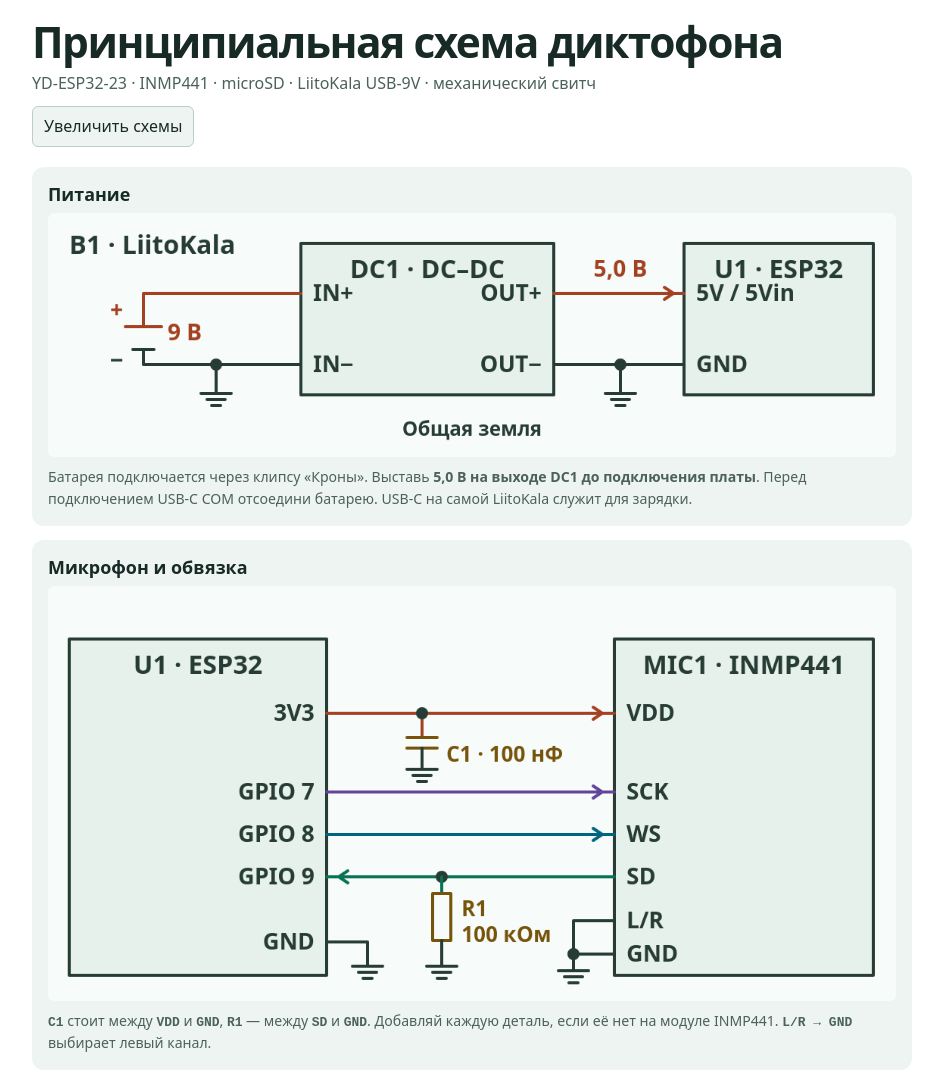
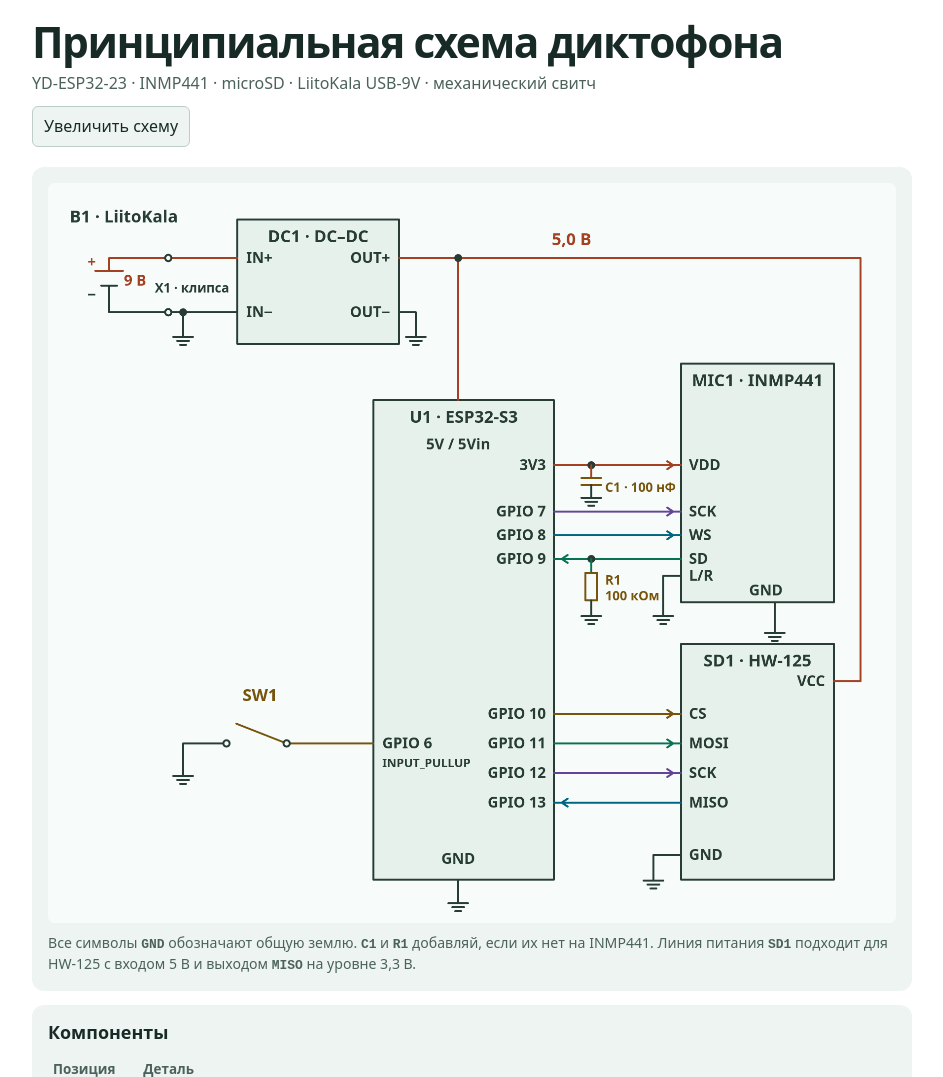
Before and after one commit to dapmoed/weeklywins, a plain HTML site: page docs/esp32-recorder-circuit.html in a window 1280 px wide. Shown: the top 1077 px of the page, without its empty margins (168-1111 px from the left). Drawn offline with Linux system fonts and the light colour scheme.

Commit message:
Draw all recorder components on one schematic

```diff
--- a/docs/esp32-recorder-circuit.html
+++ b/docs/esp32-recorder-circuit.html
@@ -26,7 +26,7 @@
     figure, .parts { padding: 16px; border-radius: var(--radius, 12px); background: var(--surface); }
     h2 { margin-block-end: 8px; font-size: 1.12rem; line-height: 1.25; }
     .diagram { overflow-x: auto; border-radius: 6px; }
-    main.zoomed canvas { min-width: 560px; }
+    main.zoomed canvas { min-width: 860px; }
     .zoom { margin-block-start: 10px; border: 1px solid var(--rule); border-radius: 6px; background: var(--surface);
       color: var(--ink); padding: 7px 11px; font: inherit; cursor: pointer; }
     .zoom:focus-visible { outline: 2px solid var(--focus); outline-offset: 3px; }
@@ -61,54 +61,17 @@
   <header>
     <h1>Принципиальная схема диктофона</h1>
     <p>YD-ESP32-23 · INMP441 · microSD · LiitoKala USB-9V · механический свитч</p>
-    <button class="zoom" type="button" aria-pressed="false">Увеличить схемы</button>
+    <button class="zoom" type="button" aria-pressed="false">Увеличить схему</button>
   </header>
 
   <section>
     <figure>
-      <h2>Питание</h2>
-      <div class="diagram" tabindex="0">
-        <canvas id="power" width="1120" height="322" role="img" aria-label="LiitoKala 9 В питаёт DC–DC. Выход преобразователя 5 В подключён к 5Vin платы, минусы подключены к общей земле."></canvas>
+      <div class="diagram" tabindex="0" role="region" aria-label="Чертёж схемы">
+        <canvas id="circuit" width="1720" height="1500" role="img" aria-label="Полная схема диктофона вокруг одной платы ESP32. Батарея B1 питает DC1, выход 5 В идёт на 5Vin платы и VCC адаптера SD1. Плата питает MIC1 от 3V3. GPIO 7, 8, 9 идут на SCK, WS и SD микрофона. Конденсатор C1 соединяет VDD с землёй, резистор R1 соединяет SD с землёй. L/R микрофона заземлён. SW1 замыкает GPIO 6 на землю. GPIO 10, 11, 12, 13 идут на CS, MOSI, SCK, MISO адаптера microSD. Все символы земли соединены."></canvas>
       </div>
       <figcaption>
-        Батарея подключается через клипсу «Кроны». Выставь <strong>5,0 В на выходе DC1 до подключения платы</strong>.
-        Перед подключением USB-C COM отсоедини батарею. USB-C на самой LiitoKala служит для зарядки.
-      </figcaption>
-    </figure>
-  </section>
-
-  <section>
-    <figure>
-      <h2>Микрофон и обвязка</h2>
-      <div class="diagram" tabindex="0">
-        <canvas id="microphone" width="1120" height="548" role="img" aria-label="3V3 платы подключён к VDD микрофона. GPIO 7 к SCK, GPIO 8 к WS, GPIO 9 к SD. L/R и GND на землю. C1 подключён между VDD и GND, R1 между SD и GND."></canvas>
-      </div>
-      <figcaption>
-        <code>C1</code> стоит между <code>VDD</code> и <code>GND</code>, <code>R1</code> — между <code>SD</code> и <code>GND</code>.
-        Добавляй каждую деталь, если её нет на модуле INMP441. <code>L/R → GND</code> выбирает левый канал.
-      </figcaption>
-    </figure>
-  </section>
-
-  <section>
-    <figure>
-      <h2>Кнопка записи</h2>
-      <div class="diagram" tabindex="0">
-        <canvas id="switch" width="1120" height="246" role="img" aria-label="Нормально разомкнутый механический свитч SW1 подключён между GPIO 6 платы ESP32 и GND. GPIO 6 имеет внутреннюю подтяжку."></canvas>
-      </div>
-      <figcaption>Свитч замыкается при нажатии. Подтяжку GPIO 6 включает прошивка. Отдельный резистор для свитча не нужен.</figcaption>
-    </figure>
-  </section>
-
-  <section>
-    <figure>
-      <h2>Карта microSD по SPI</h2>
-      <div class="diagram" tabindex="0">
-        <canvas id="microSD" width="1120" height="558" role="img" aria-label="GPIO 10 к CS, GPIO 11 к MOSI, GPIO 12 к SCK, GPIO 13 к MISO. У регулируемого HW-125 VCC подключён к 5 В, а GND к общей земле."></canvas>
-      </div>
-      <figcaption>
-        Схема питания показана для HW-125 с регулятором 3,3 В. Проверь маркировку экземпляра и уровень <code>MISO</code> перед подключением к ESP32.
-        Используй карту с FAT32. Записи хранятся в <code>/weeklywins</code>.
+        Все символы <code>GND</code> обозначают общую землю. <code>C1</code> и <code>R1</code> добавляй, если их нет на INMP441.
+        Линия питания <code>SD1</code> подходит для HW-125 с входом 5 В и выходом <code>MISO</code> на уровне 3,3 В.
       </figcaption>
     </figure>
   </section>
@@ -118,7 +81,8 @@
     <table>
       <thead><tr><th scope="col">Позиция</th><th scope="col">Деталь</th></tr></thead>
       <tbody>
-        <tr><td><code>B1</code></td><td>Одна LiitoKala USB-9V (6F22) и клипса «Кроны».</td></tr>
+        <tr><td><code>B1</code></td><td>Одна LiitoKala USB-9V (6F22).</td></tr>
+        <tr><td><code>X1</code></td><td>Клипса «Кроны» для подключения батареи.</td></tr>
         <tr><td><code>DC1</code></td><td>Понижающий DC–DC модуль с общей землёй, входом на 9 В и выходом 5 В.</td></tr>
         <tr><td><code>U1</code></td><td>Плата YD-ESP32-23 с модулем ESP32-S3-N8R2.</td></tr>
         <tr><td><code>MIC1</code></td><td>Модуль цифрового микрофона INMP441.</td></tr>
@@ -128,7 +92,7 @@
         <tr><td><code>C1</code></td><td>Керамический конденсатор 100 нФ, если на модуле нет развязки питания.</td></tr>
       </tbody>
     </table>
-    <p class="fine">Все символы <code>GND</code> обозначают общую землю. Возможности конкретной батареи проверь под нагрузкой при старте Wi-Fi и записи.</p>
+    <p class="fine">Выставь 5,0 В на выходе DC1 до подключения платы. Проверь питание при старте Wi-Fi и записи. Перед подключением USB-C COM отсоедини клипсу батареи.</p>
   </section>
   <footer>
     <a href="https://github.com/vcc-gnd/YD-ESP32-S3/blob/main/README.md">Распиновка YD-ESP32-S3</a> ·
@@ -143,7 +107,7 @@
   zoom.addEventListener('click', () => {
     const enabled = document.querySelector('main').classList.toggle('zoomed');
     zoom.setAttribute('aria-pressed', String(enabled));
-    zoom.textContent = enabled ? 'Обычный масштаб' : 'Увеличить схемы';
+    zoom.textContent = enabled ? 'Обычный масштаб' : 'Увеличить схему';
   });
 
   const ink = '#263c35';
@@ -152,15 +116,11 @@
   const select = '#006580';
   const data = '#087353';
   const passive = '#77540c';
-  let ctx;
-
-  function begin(id) {
-    ctx = document.getElementById(id).getContext('2d');
-    ctx.scale(2, 2);
-    ctx.lineWidth = 2;
-    ctx.lineJoin = 'round';
-    ctx.lineCap = 'round';
-  }
+  const ctx = document.getElementById('circuit').getContext('2d');
+  ctx.scale(2, 2);
+  ctx.lineWidth = 2;
+  ctx.lineJoin = 'round';
+  ctx.lineCap = 'round';
 
   function wire(points, color = ink) {
     ctx.beginPath();
@@ -208,110 +168,95 @@
     wire([[x - direction * 6, y - 4], [x, y], [x - direction * 6, y + 4]], color);
   }
 
-  begin('power');
-  moduleBox(167, 20, 167, 100, 'DC1 · DC–DC');
-  moduleBox(420, 20, 125, 100, 'U1 · ESP32');
-  label('B1 · LiitoKala', 14, 27, {size: 17});
-  label('9 В', 79, 84, {color: supply});
-  label('+', 41, 69, {color: supply});
-  label('−', 41, 102);
-  wire([[63, 75], [63, 53], [167, 53]], supply);
-  wire([[51, 75], [75, 75]], supply);
-  wire([[56, 90], [70, 90]]);
-  wire([[63, 90], [63, 100], [167, 100]]);
-  wire([[111, 100], [111, 113]]);
-  contact(111, 100, true);
-  ground(111, 113);
-  wire([[334, 53], [420, 53]], supply);
-  arrow(413, 53, 1, supply);
-  wire([[334, 100], [420, 100]]);
-  wire([[378, 100], [378, 113]]);
-  contact(378, 100, true);
-  ground(378, 113);
-  label('IN+', 175, 58);
-  label('IN−', 175, 105);
-  label('OUT+', 326, 58, {align: 'right'});
-  label('OUT−', 326, 105, {align: 'right'});
-  label('5V / 5Vin', 428, 58);
-  label('GND', 428, 105);
-  label('5,0 В', 378, 42, {align: 'center', color: supply});
-  label('Общая земля', 280, 147, {align: 'center', size: 13});
+  moduleBox(192, 37, 164, 126, 'DC1 · DC–DC');
+  moduleBox(330, 220, 183, 486, 'U1 · ESP32-S3');
+  moduleBox(642, 183, 155, 242, 'MIC1 · INMP441');
+  moduleBox(642, 467, 155, 239, 'SD1 · HW-125');
 
-  begin('microphone');
-  moduleBox(14, 35, 170, 222, 'U1 · ESP32');
-  moduleBox(374, 35, 171, 222, 'MIC1 · INMP441');
-  for (const [y, from, to, color, direction] of [
-    [84, '3V3', 'VDD', supply, 1],
-    [136, 'GPIO 7', 'SCK', clock, 1],
-    [164, 'GPIO 8', 'WS', select, 1],
-    [192, 'GPIO 9', 'SD', data, -1]
+  // The converter feeds both the board and the regulated microSD adapter.
+  label('B1 · LiitoKala', 22, 40, {size: 17});
+  label('9 В', 77, 104, {color: supply});
+  label('X1 · клипса', 146, 111, {align: 'center', size: 13});
+  label('+', 40, 85, {color: supply});
+  label('−', 40, 118);
+  wire([[62, 89], [62, 76], [192, 76]], supply);
+  wire([[48, 89], [76, 89]], supply);
+  wire([[54, 104], [70, 104]]);
+  wire([[62, 104], [62, 131], [192, 131]]);
+  contact(122, 76);
+  contact(122, 131);
+  wire([[137, 131], [137, 150]]);
+  contact(137, 131, true);
+  ground(137, 150);
+  label('IN+', 201, 81);
+  label('IN−', 201, 136);
+  label('OUT+', 347, 81, {align: 'right'});
+  label('OUT−', 347, 136, {align: 'right'});
+  wire([[356, 131], [373, 131], [373, 150]]);
+  ground(373, 150);
+  wire([[356, 76], [824, 76], [824, 505], [797, 505]], supply);
+  label('5,0 В', 531, 63, {align: 'center', color: supply, size: 17});
+  wire([[416, 76], [416, 220]], supply);
+  contact(416, 76, true);
+  label('5V / 5Vin', 416, 270, {align: 'center'});
+  label('VCC', 788, 510, {align: 'right'});
+  label('GND', 416, 690, {align: 'center'});
+  wire([[416, 706], [416, 724]]);
+  ground(416, 724);
+
+  for (const [y, port, devicePort, color, direction] of [
+    [286, '3V3', 'VDD', supply, 1],
+    [333, 'GPIO 7', 'SCK', clock, 1],
+    [357, 'GPIO 8', 'WS', select, 1],
+    [381, 'GPIO 9', 'SD', data, -1],
+    [538, 'GPIO 10', 'CS', passive, 1],
+    [568, 'GPIO 11', 'MOSI', data, 1],
+    [598, 'GPIO 12', 'SCK', clock, 1],
+    [628, 'GPIO 13', 'MISO', select, -1]
   ]) {
-    wire([[184, y], [374, y]], color);
-    arrow(direction === 1 ? 366 : 192, y, direction, color);
-    label(from, 176, y + 5, {align: 'right'});
-    label(to, 382, y + 5);
+    wire([[513, y], [642, y]], color);
+    arrow(direction === 1 ? 634 : 521, y, direction, color);
+    label(port, 505, y + 5, {align: 'right'});
+    label(devicePort, 650, y + 5);
   }
-  wire([[247, 84], [247, 100]], supply);
-  contact(247, 84, true);
-  wire([[237, 100], [257, 100]], passive);
-  wire([[237, 107], [257, 107]], passive);
-  wire([[247, 107], [247, 115]]);
-  ground(247, 115);
-  label('C1 · 100 нФ', 263, 116, {size: 14, color: passive});
-  contact(260, 192, true);
-  wire([[260, 192], [260, 203]], data);
+
+  // The capacitor is connected across VDD; the resistor pulls SD down to GND.
+  contact(551, 286, true);
+  wire([[551, 286], [551, 299]], supply);
+  wire([[541, 299], [561, 299]], passive);
+  wire([[541, 306], [561, 306]], passive);
+  wire([[551, 306], [551, 313]]);
+  ground(551, 313);
+  label('C1 · 100 нФ', 565, 313, {size: 13, color: passive});
+
+  contact(551, 381, true);
+  wire([[551, 381], [551, 395]], data);
   ctx.strokeStyle = passive;
-  ctx.strokeRect(254, 203, 12, 31);
-  wire([[260, 234], [260, 245]]);
-  ground(260, 245);
-  label('R1', 273, 218, {size: 14, color: passive});
-  label('100 кОм', 273, 235, {size: 14, color: passive});
-  label('GND', 176, 240, {align: 'right'});
-  wire([[184, 235], [211, 235], [211, 245]]);
-  ground(211, 245);
-  label('L/R', 382, 226);
-  label('GND', 382, 248);
-  wire([[374, 221], [347, 221], [347, 248]]);
-  wire([[374, 243], [347, 243]]);
-  contact(347, 243, true);
-  ground(347, 248);
+  ctx.strokeRect(545, 395, 12, 28);
+  wire([[551, 423], [551, 433]]);
+  ground(551, 433);
+  label('R1', 565, 407, {size: 13, color: passive});
+  label('100 кОм', 565, 423, {size: 13, color: passive});
+  label('L/R', 650, 403);
+  label('GND', 711, 418);
+  wire([[642, 398], [624, 398], [624, 433]]);
+  wire([[737, 425], [737, 450]]);
+  ground(624, 433);
+  ground(737, 450);
 
-  begin('switch');
-  moduleBox(14, 16, 170, 90, 'U1 · ESP32');
-  label('GPIO 6', 176, 69, {align: 'right'});
-  label('INPUT_PULLUP', 176, 88, {align: 'right', size: 12});
-  wire([[184, 64], [281, 64]], passive);
-  wire([[281, 64], [329, 45]], passive);
-  wire([[340, 64], [437, 64], [437, 82]]);
-  contact(281, 64);
-  contact(340, 64);
-  ground(437, 82);
-  label('SW1', 303, 37, {align: 'center', color: passive, size: 17});
-  label('GND', 437, 116, {align: 'center', size: 14});
+  label('GND', 650, 686);
+  wire([[642, 681], [614, 681], [614, 701]]);
+  ground(614, 701);
 
-  begin('microSD');
-  moduleBox(14, 35, 170, 221, 'U1 · ESP32');
-  moduleBox(374, 35, 171, 221, 'SD1 · HW-125');
-  for (const [y, from, to, color, direction] of [
-    [125, 'GPIO 10', 'CS', passive, 1],
-    [151, 'GPIO 11', 'MOSI', data, 1],
-    [177, 'GPIO 12', 'SCK', clock, 1],
-    [203, 'GPIO 13', 'MISO', select, -1]
-  ]) {
-    wire([[184, y], [374, y]], color);
-    arrow(direction === 1 ? 366 : 192, y, direction, color);
-    label(from, 176, y + 5, {align: 'right'});
-    label(to, 382, y + 5);
-  }
-  wire([[280, 86], [374, 86]], supply);
-  label('+5 В от DC1', 275, 91, {align: 'right', color: supply});
-  label('VCC', 382, 91);
-  wire([[184, 235], [374, 235]]);
-  wire([[279, 235], [279, 247]]);
-  contact(279, 235, true);
-  ground(279, 247);
-  label('GND', 176, 240, {align: 'right'});
-  label('GND', 382, 240);
+  label('GPIO 6', 339, 573);
+  label('INPUT_PULLUP', 339, 592, {size: 12});
+  label('SW1', 215, 525, {align: 'center', color: passive, size: 17});
+  wire([[330, 568], [242, 568]], passive);
+  wire([[242, 568], [191, 548]], passive);
+  wire([[181, 568], [137, 568], [137, 595]]);
+  contact(242, 568);
+  contact(181, 568);
+  ground(137, 595);
 </script>
 </body>
 </html>
```
